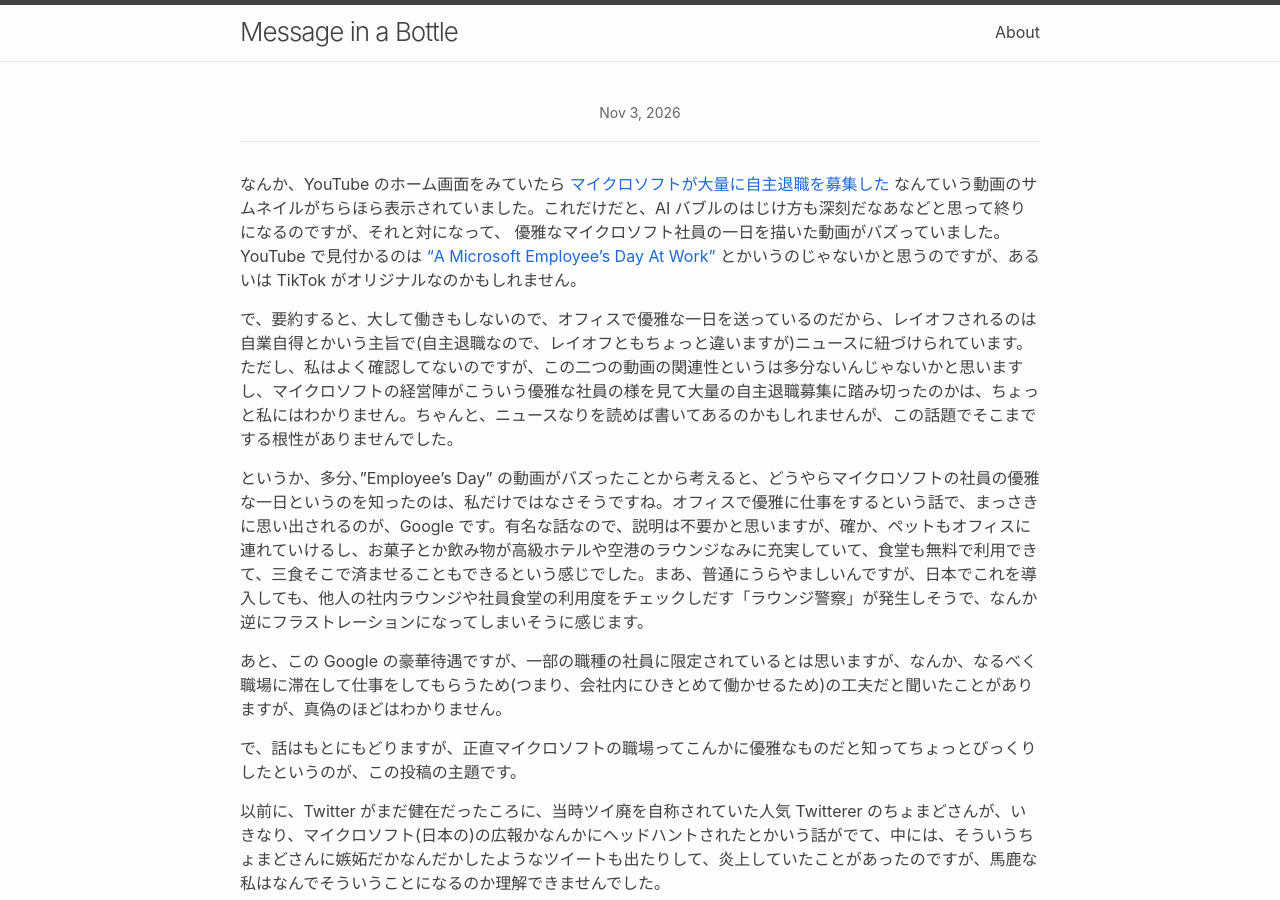
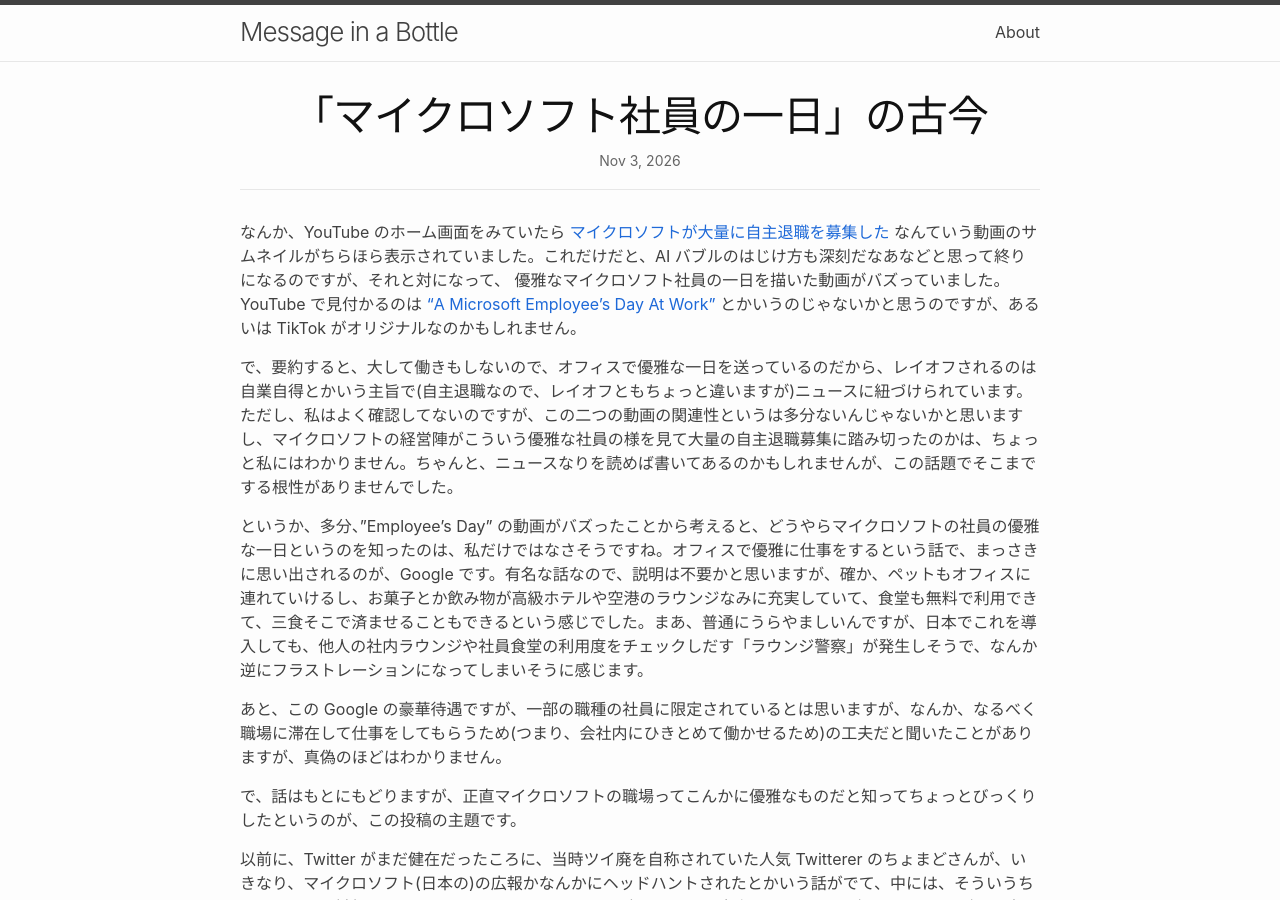
Before and after one commit to eiu2/eiu2.github.com, a Jekyll site: the page built from _posts/2026-11-03-ms.md, in a window 1280 px wide and 900 px high. Built offline with Jekyll 4.4.1, drawn with Linux system fonts in a browser that asks for light colours; nearby versions of some CDN libraries; our own code applies the rules of GitHub Pages for plain Markdown files.

Commit message:
Update 2026-11-03-ms.md

```diff
--- a/_posts/2026-11-03-ms.md
+++ b/_posts/2026-11-03-ms.md
@@ -1,7 +1,8 @@
 ---
 layout: post
-title: "A Day in the Life of a Microsoft Programmer" の古今
+title: 「マイクロソフト社員の一日」の古今
 ---
+
 
 なんか、YouTube のホーム画面をみていたら
 [マイクロソフトが大量に自主退職を募集した](https://www.bbc.com/news/articles/c6m24klyjr8no)
```
